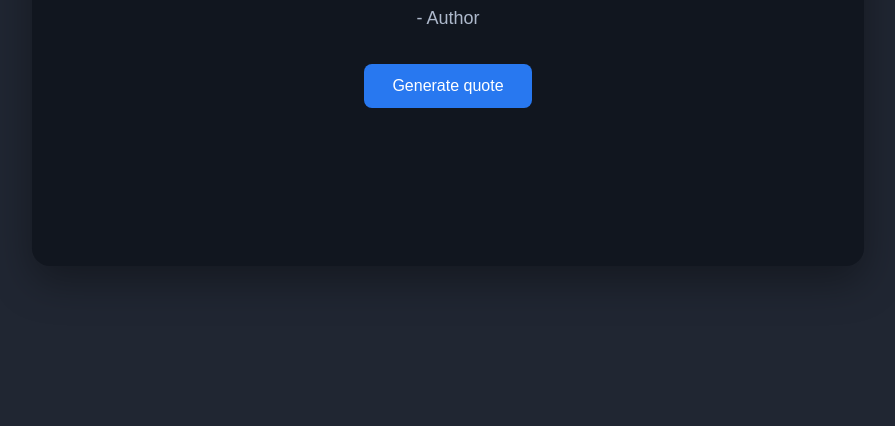
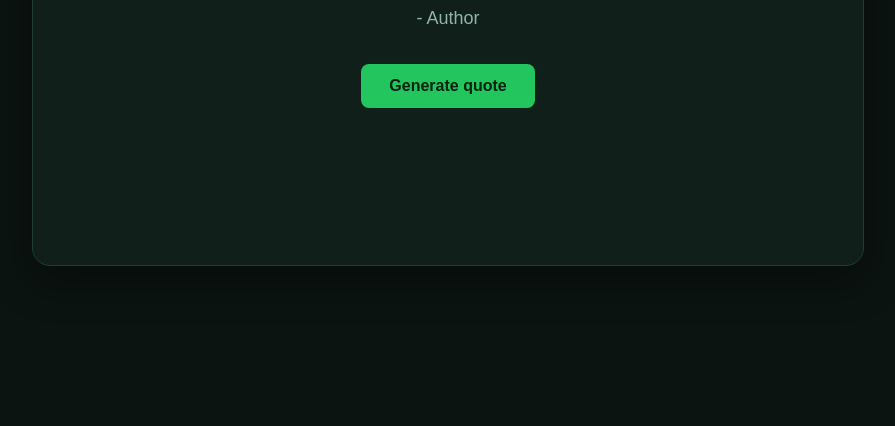
Before and after one commit to codergallery/Internship-Diaries, a plain HTML site: page Day-Lost_the_count/Quote-2/index.html in a window 1280 px wide. Shown: the part 374-800 px from the top of the page, without its empty margins (192-1087 px from the left). Drawn offline with Linux system fonts and the light colour scheme.

Commit message:
Change quote-2 theme

```diff
--- a/Day-Lost_the_count/Quote-2/index.html
+++ b/Day-Lost_the_count/Quote-2/index.html
@@ -16,9 +16,9 @@
         display: flex;
         justify-content: center;
         align-items: center;
-        background-color: #202632;
+        background-color: #0b1411;
         font-family: Arial, sans-serif;
-        color: white;
+        color: #f0fdf4;
     }
 
     .quote-box {
@@ -32,9 +32,11 @@
         align-items: center;
         gap: 20px;
 
-        background-color: #11161f;
+        background-color: #111f1a;
+        border: 1px solid #1f3d32;
         border-radius: 18px;
-        box-shadow: 0 15px 40px rgba(0, 0, 0, 0.35);
+
+        box-shadow: 0 15px 40px rgba(0, 0, 0, 0.4);
     }
 
     #quote {
@@ -47,7 +49,7 @@
 
     #author {
         margin: 0;
-        color: #aeb9cc;
+        color: #8fb5a5;
         font-size: 18px;
     }
 
@@ -55,18 +57,19 @@
         margin-top: 15px;
         padding: 13px 28px;
 
-        background-color: #2878f0;
-        color: white;
+        background-color: #22c55e;
+        color: #06210f;
 
         border: none;
         border-radius: 8px;
 
         font-size: 16px;
+        font-weight: 600;
         cursor: pointer;
     }
 
     button:hover {
-        background-color: #1766d8;
+        background-color: #16a34a;
     }
 </style>
   </head>
```
Lines whose indentation alone changed are shown as unchanged.
